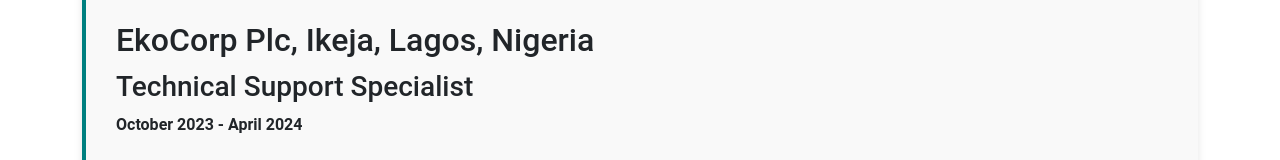
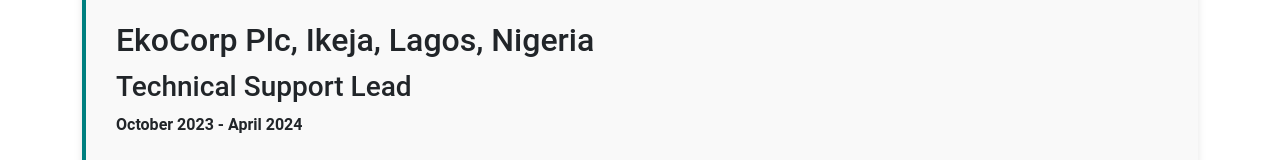
Before and after one commit to SalvationIbeh/Portfolio-Website, a plain HTML site: page experience.html in a window 1280 px wide. Shown: the part 542-702 px from the top of the page. Drawn offline with nearby package versions, Linux system fonts and the light colour scheme.

Commit message:
Update experience.html

```diff
--- a/experience.html
+++ b/experience.html
@@ -71,7 +71,7 @@
 
                 <div class="job" onclick="toggleDetails(this)">
                     <h2>EkoCorp Plc, Ikeja, Lagos, Nigeria</h2>
-                    <h3>Technical Support Specialist</h3>
+                    <h3>Technical Support Lead</h3>
                     <p><strong>October 2023 - April 2024</strong></p>
                     <div class="job-details">
                         <ul>
```
